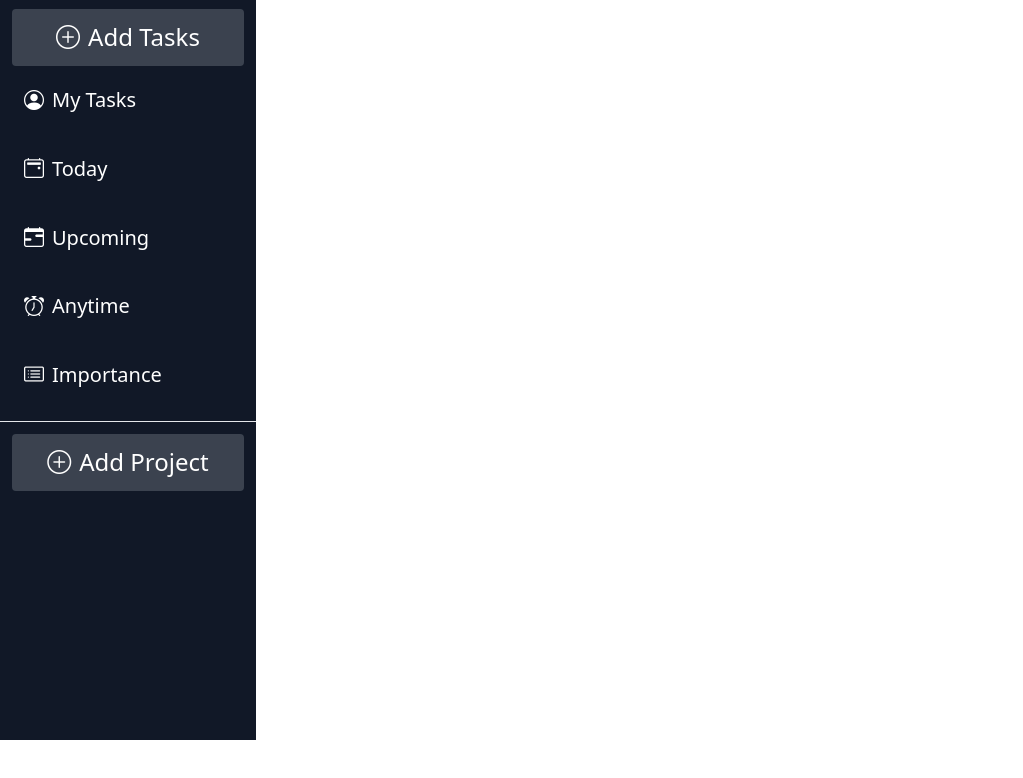
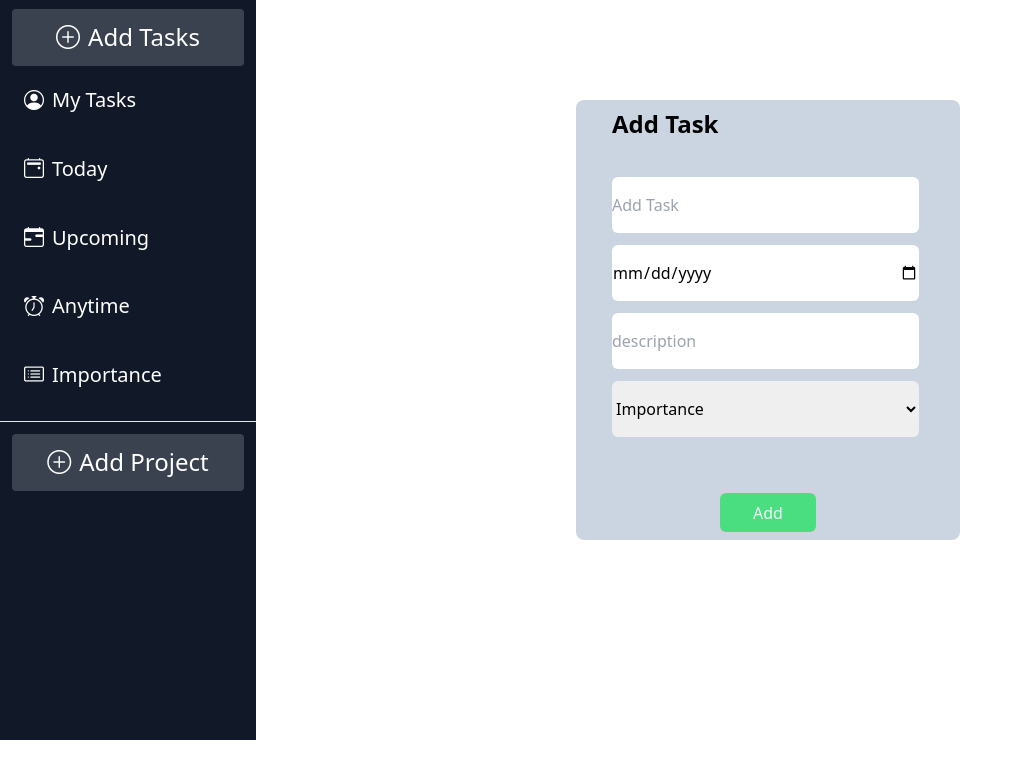
Before and after one commit to supreMe7492/To-Dos, a website built with webpack: page src/template.html in a window 1280 px wide. Both pictures are taken after a click on the element "Add Tasks". Shown: the part 60-838 px from the top of the page, without its empty margins (0-1023 px from the left). Built offline with nearby package versions, Linux system fonts and the light colour scheme.

Commit message:
addedd form for tasks

```diff
--- a/src/index.js
+++ b/src/index.js
@@ -1,4 +1,8 @@
 import "./styles.css";
 import {effect} from "./menueffect.js";
+import { showForm } from "./taskform.js";
 
 effect();
+
+let addTaskBtn = document.querySelector(".addTasks");
+addTaskBtn.addEventListener("click",showForm);
--- a/src/styles.css
+++ b/src/styles.css
@@ -14,3 +14,13 @@ body,html{
 body{
     overflow: hidden;
 }
+
+
+#taskForm{
+    position: absolute;
+    z-index: 100;
+    height: 55%;
+    width: 30%;
+    top: 20%;
+    left: 45%;
+}
--- /dev/null
+++ b/src/taskform.js
@@ -0,0 +1,7 @@
+let taskForm = document.querySelector("#taskForm");
+function showForm(){
+    taskForm.classList.remove("hidden");
+    taskForm.classList.add("flex");
+}
+
+export {showForm};
--- a/src/template.html
+++ b/src/template.html
@@ -8,7 +8,7 @@
 
     <title>To-Do-List</title>
 </head>
-<body>
+<body class="flex">
   <aside id="aside" class="w-1/5 bg-gray-900 h-full text-white" >
     <div class="flex  justify-center items-center h-14 font-extrabold text-2xl">
         <h1>To-Dos</h1>
@@ -16,7 +16,7 @@
     <hr>
    <div id="tasks" class="grid grid-rows-6 h-1/2 gap-3 my-3">
 
-    <div id="addTasks " class=" flex items-center justify-center gap-2 rounded cursor-pointer  mx-3 bg-slate-200 bg-opacity-20">
+    <div id="addTasks " class=" addTasks flex items-center justify-center gap-2 rounded cursor-pointer  mx-3 bg-slate-200 bg-opacity-20 active:bg-green-700">
         <i class="bi bi-plus-circle text-2xl"></i>
         <span class="text-2xl font-thin">Add Tasks</span>
 
@@ -60,5 +60,39 @@
   </aside>
 
 
+  <main class="h-full w-4/5">
+    <div id="explorer"></div>
+    <div id="taskItems"></div>
+    <div id="taskForm"  class="hidden  flex-col bg-slate-300  rounded-lg">
+        <div id="formHead" class="h-1/5 w-full">
+            <h1 class="mt-2 ml-9 text-2xl font-bold">Add Task</h1>
+        </div>
+        <form action="" class="flex gap-3 flex-col h-4/5 w-4/5 ml-9 mb-2">
+            <input type="text" class="h-14 rounded-md" placeholder="Add Task">
+            <input type="date" class="h-14 rounded-md">
+            <input type="text" placeholder="description" class="h-14 rounded-md">
+            <select  class="h-14 rounded-md">
+                <option value="impertance" selected disabled>Importance</option>
+                <option value="high">High</option>
+                <option value="Medium">Medium</option>
+                <option value="low">Low</option>
+            </select>
+
+        </form>
+       <button class="bg-green-400 text-slate-100 h-11 rounded-md w-1/4 mb-2 ml-36 active:bg-green-600" type="button">Add</button>
+
+
+
+    </div>
+
+
+
+
+
+
+
+  </main>
+
+
 </body>
 </html>
```
